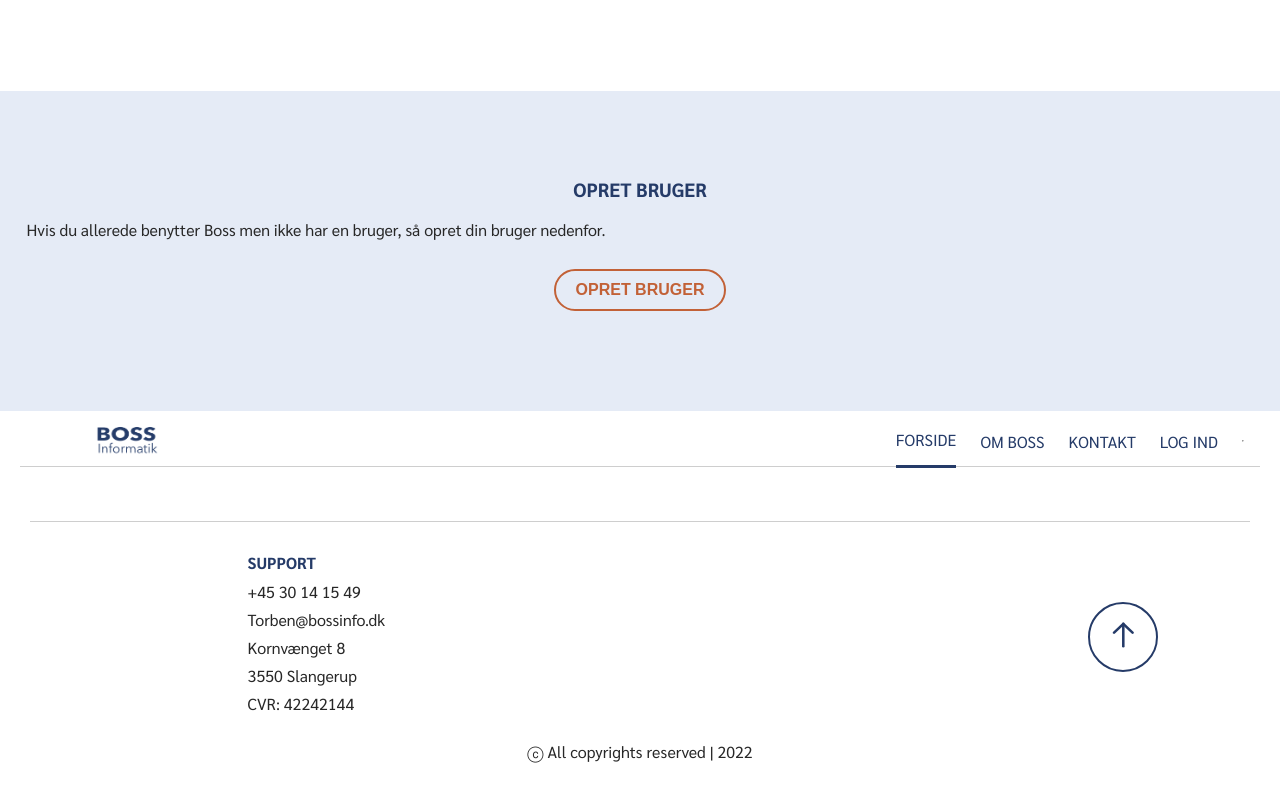
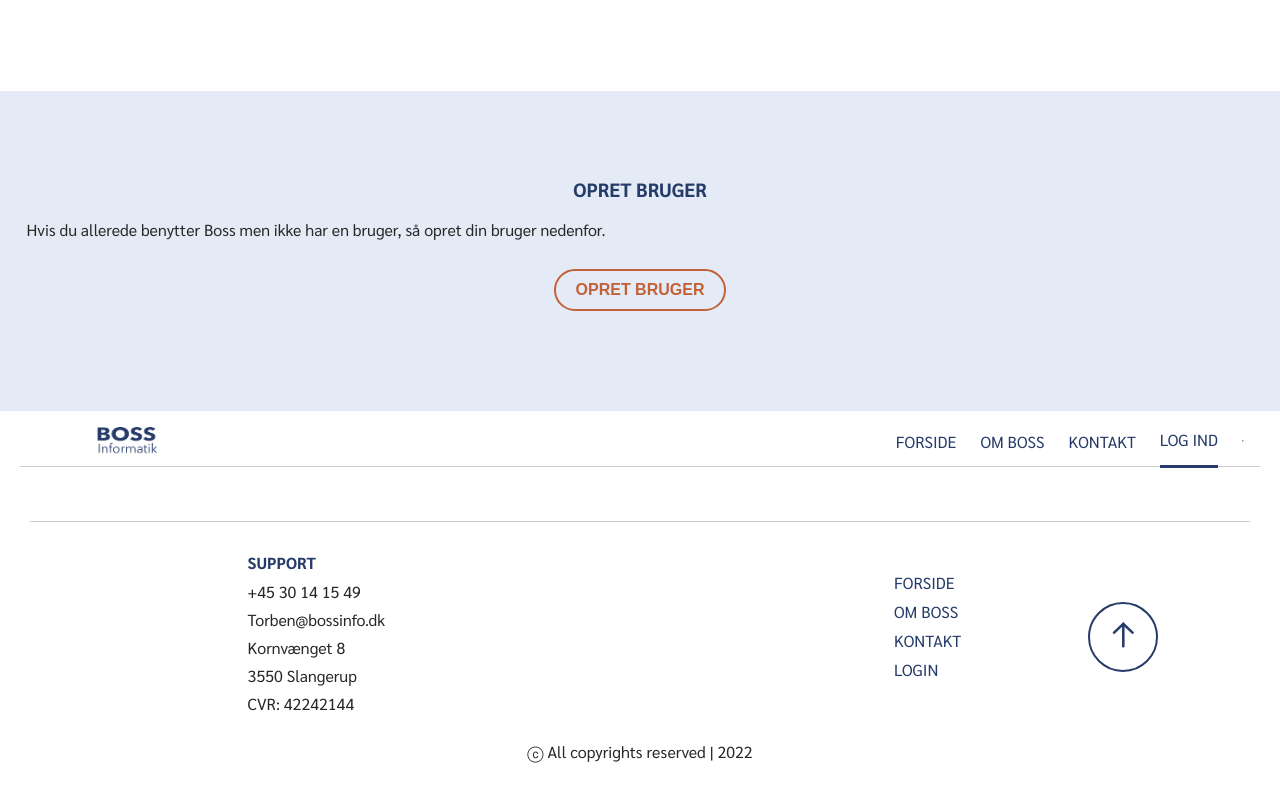
Before and after one commit to sand4570/BOSS, a React (Vite) app: page /login in a window 1280 px wide. Shown: the part 389-1175 px from the top of the page. Built offline with nearby package versions, Linux system fonts and the light colour scheme; no server answers.

Commit message:
fix route links and scroll

```diff
--- a/src/App.jsx
+++ b/src/App.jsx
@@ -1,19 +1,23 @@
 import React from 'react'
+import { Route, BrowserRouter, Routes } from 'react-router-dom'
 
 import './App.css'
 import './sass/index.scss'
+import ScrollToTop from './components/ScrollToTop'
+
 import Frontpage from './pages/frontpage/index'
 import Contact from './pages/Contact/index'
 import Login from './pages/Login/index'
 import Footer from './components/Footer/index'
 import Navigation from './components/Navigation'
 import About from './pages/About/index'
-import { Route, BrowserRouter, Routes } from 'react-router-dom'
+
 
 function App () {
  return (
     <>
       <BrowserRouter>
+        <ScrollToTop />
 
         <Routes>
           <Route exact path='login' element={<Login/>} />
--- a/src/components/Footer/index.jsx
+++ b/src/components/Footer/index.jsx
@@ -1,6 +1,6 @@
 import React from 'react'
 import './footer.scss'
-//import Link from 'react-router-dom';
+import {Link} from 'react-router-dom';
 
 
 const Footer = () => {
@@ -23,10 +23,10 @@ const Footer = () => {
                 <p> +45 30 14 15 49 <br/> Torben@bossinfo.dk <br/> Kornvænget 8 <br/> 3550 Slangerup <br/> CVR: 42242144 </p>
             </div>
             <div id='links'>
-                {/* <Link to='/'>FORSIDE</Link>
+                <Link to='/'>FORSIDE</Link>
                 <Link to='about'>OM BOSS</Link>
                 <Link to='contact'>KONTAKT</Link>
-                <Link to='login'>LOGIN</Link> */}
+                <Link to='login'>LOGIN</Link>
             </div>
             </div>
             <button onClick={goToTop}>
--- a/src/components/Navigation/NavLink.jsx
+++ b/src/components/Navigation/NavLink.jsx
@@ -38,17 +38,17 @@ const NavLink = (login) => {
         },
         {
           title: 'OM BOSS',
-          url: 'about',
+          url: '/about',
           cName: 'nav-links'
         },
         {
           title: 'KONTAKT',
-          url: 'contact',
+          url: '/contact',
           cName: 'nav-links'
         },
         {
           title: 'LOG IND',
-          url: 'login',
+          url: '/login',
           cName: 'nav-links'
         }
       ]
--- a/src/components/Navigation/index.jsx
+++ b/src/components/Navigation/index.jsx
@@ -1,4 +1,4 @@
-import React from 'react';
+import React, { useEffect } from 'react';
 import { useState } from 'react';
 import {useLocation, Link} from 'react-router-dom';
 
@@ -11,13 +11,18 @@ import NavLink from './NavLink';
 
 const Navbar = () => {
 
+    const pathname = window.location.pathname
+
     const [ active, setActive ] = useState(false)
     const [color, setColor] = useState('transparent')
-    const [activeLink, setActiveLink] = useState('FORSIDE')
+    const [activeLink, setActiveLink] = useState('/')
     const [login, setLogin] = useState(false)
 
+    useEffect(() => {
+        setActiveLink(pathname)
+    })
+
     const { search } = useLocation()
-
 
     //Open and close the burger menu on mobile
     const handleClick = () => {
@@ -54,7 +59,7 @@ const Navbar = () => {
                         <ul className={active ? 'nav-menu active' : 'nav-menu'}>
                             {NavLink(login).map((item, index) => {
                                 return (
-                                    <li key={index}><Link to={item.url + search} className={activeLink === item.title ? `${item.cName} activeLink` : item.cName} onClick={() => setActiveLink(item.title)}>
+                                    <li key={index}><Link to={item.url + search} className={activeLink === item.url ? `${item.cName} activeLink` : item.cName}>
                                     {item.title}
                                     </Link></li>
                                 )
--- /dev/null
+++ b/src/components/ScrollToTop/index.jsx
@@ -0,0 +1,19 @@
+
+import { useEffect } from "react";
+import { useLocation } from "react-router-dom";
+
+const ScrollToTop = () => {
+  const { pathname } = useLocation();
+
+  useEffect(() => {
+    window.scrollTo({
+        top: 0,
+        left: 0,
+        behavior: "smooth"
+    });
+  }, [pathname]);
+
+  return null;
+}
+
+export default ScrollToTop
```
